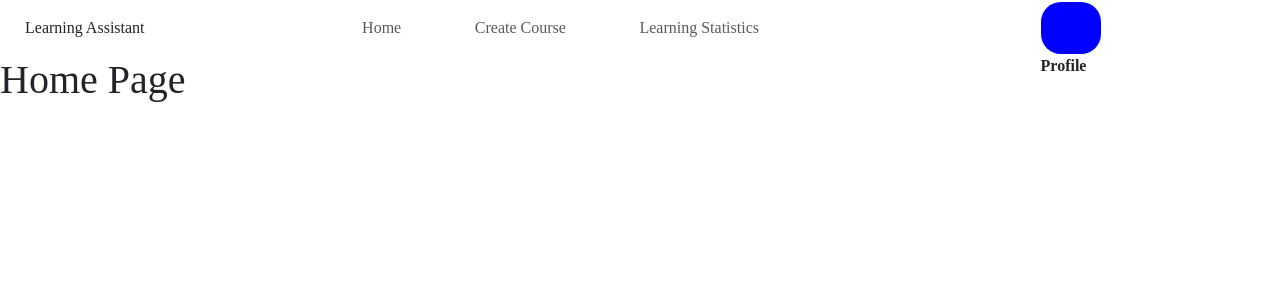
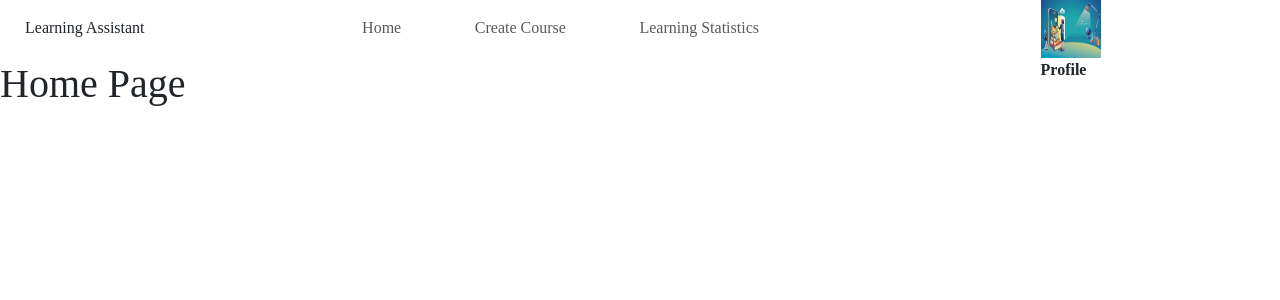
Before and after one commit to Red-stevo/E-LearningHub, a React (Vite) app in the folder student-learning-assistant/: page /student-assistant/learn/main in a window 1280 px wide. Shown: the top 300 px of the page. Built offline with nearby package versions, Linux system fonts and the light colour scheme; sample sign-in values are in the browser's storage.

Commit message:
Commit message >>>>> configured the image placement loction <<<<<

```diff
--- a/student-learning-assistant/src/AppPages/Component/ProfileImage.jsx
+++ b/student-learning-assistant/src/AppPages/Component/ProfileImage.jsx
@@ -1,11 +1,11 @@
-import image from "../Images/logo.svg";
+import image from "../Images/learn2.jpeg";
 
 
 export const ProfileImage = () => {
     return(<>
         <div className={"profile-component"}>
-            <div className={"profile-image"}>
-                {/*<img src={image} height={"90%"} width={"30%"} alt={"user profile image"}/>*/}
+            <div className={"profile-image"} >
+                <img src={image} height={"100%"} width={"100%"} alt={"user profile image"}/>
             </div>
             <span className={"profile-title"}>Profile</span>
         </div>
--- a/student-learning-assistant/src/AppPages/Styles/mainPage.css
+++ b/student-learning-assistant/src/AppPages/Styles/mainPage.css
@@ -26,16 +26,14 @@
 }
 
 .profile-component {
-    margin-top: 2px;
+    magin-top: 2px;
 }
 
 .profile-image {
     display: flex;
     justify-content: center;
-    border-radius: 20px;
     width: 60px;
     height: 96%;
-    background-color: blue;
 }
 
 .profile-title {
```
